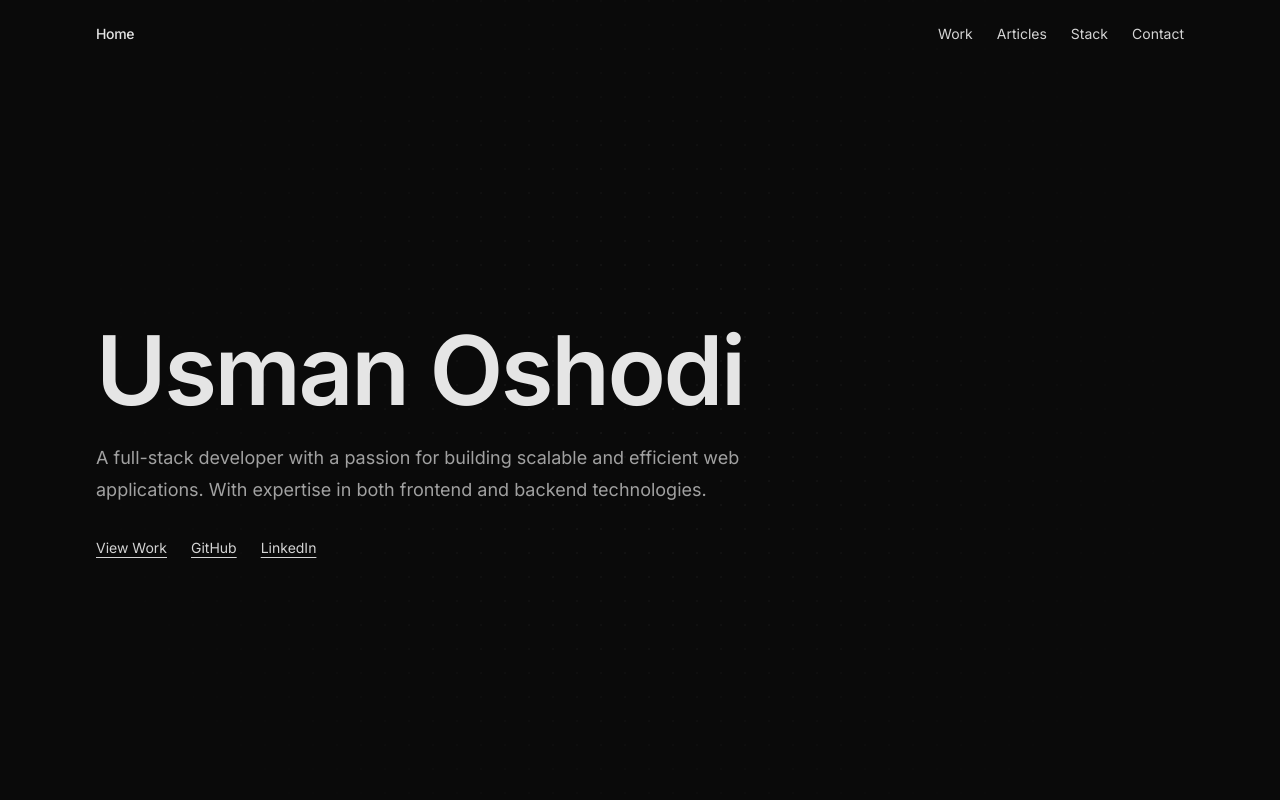
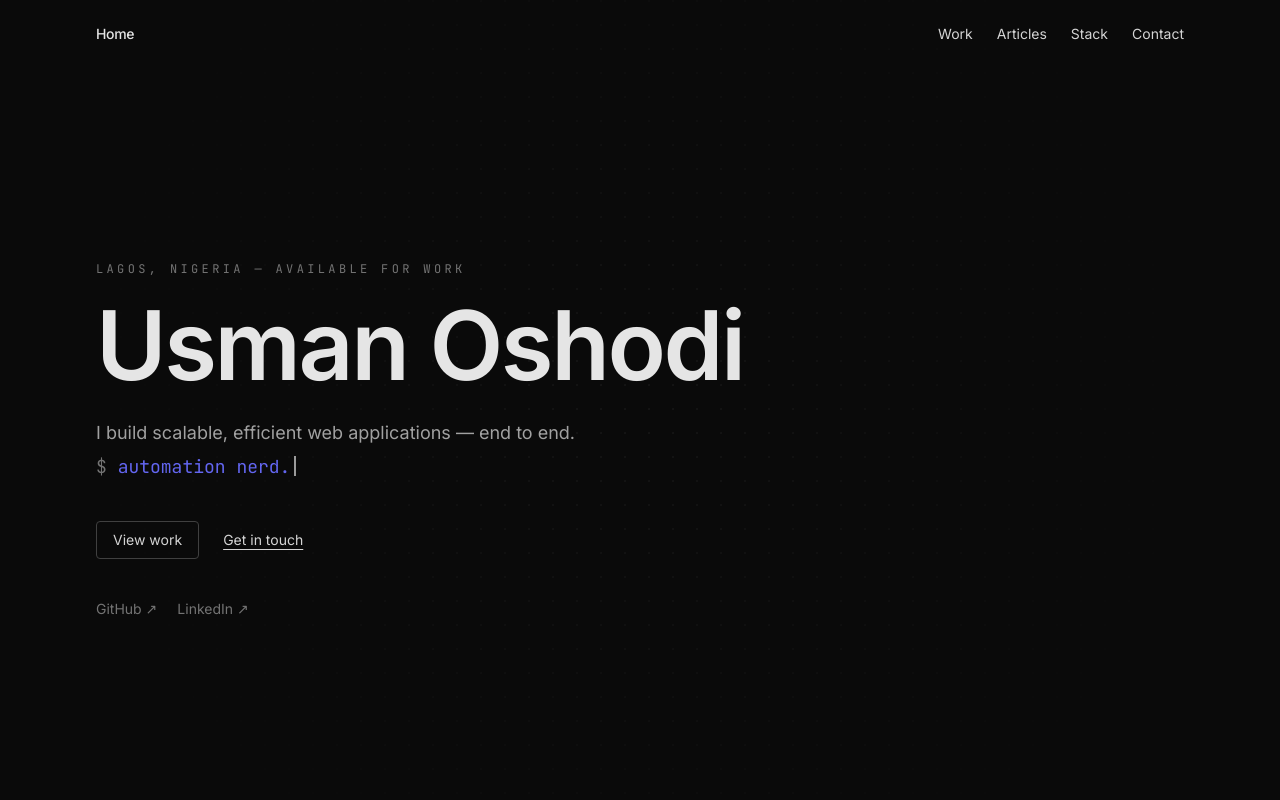
Before and after one commit to maxixo/port, a Next.js app: page / in a window 1280 px wide. Shown: the top 800 px of the page. Built offline with nearby package versions, Linux system fonts and the light colour scheme.

Commit message:
feat: hero upgrade — rotating roles, availability line, refined CTAs and socials

```diff
--- a/src/components/Hero.tsx
+++ b/src/components/Hero.tsx
@@ -1,9 +1,28 @@
+"use client";
+
+import { useEffect, useState } from "react";
+
 const socialLinks = [
   { label: "GitHub", href: "https://github.com/maxixo" },
   { label: "LinkedIn", href: "https://www.linkedin.com/in/usman-oshodi-28326b307/" },
 ];
 
+const roles = [
+  "full-stack developer.",
+  "dashboard builder.",
+  "automation nerd.",
+];
+
 export default function Hero() {
+  const [roleIndex, setRoleIndex] = useState(0);
+
+  useEffect(() => {
+    const t = setInterval(() => {
+      setRoleIndex((i) => (i + 1) % roles.length);
+    }, 2600);
+    return () => clearInterval(t);
+  }, []);
+
   return (
     <div className="relative overflow-hidden">
       <div
@@ -17,28 +36,46 @@ export default function Hero() {
       />
       <div className="mx-auto flex min-h-screen max-w-6xl items-center px-8">
         <div className="max-w-3xl pt-20">
-          <h1 className="text-6xl font-semibold tracking-tight text-foreground sm:text-7xl md:text-8xl">
+          <p className="font-mono text-xs uppercase tracking-[0.28em] text-neutral-500">
+            Lagos, Nigeria — available for work
+          </p>
+          <h1 className="mt-5 text-6xl font-semibold tracking-tight text-foreground sm:text-7xl md:text-8xl">
             Usman Oshodi
           </h1>
           <p className="mt-6 max-w-2xl text-lg leading-8 text-neutral-400">
-            A full-stack developer with a passion for building scalable and efficient web applications.
-            With expertise in both frontend and backend technologies. </p>
-          <div className="mt-8 flex items-center gap-6 text-sm text-neutral-300">
+            I build scalable, efficient web applications — end to end.
+          </p>
+          <p
+            aria-label={roles[roleIndex]}
+            className="mt-1 font-mono text-lg text-accent transition-opacity duration-300"
+          >
+            <span className="text-neutral-500">$</span> {roles[roleIndex]}
+            <span className="ml-1 inline-block h-5 w-[2px] translate-y-[3px] animate-pulse bg-neutral-400" />
+          </p>
+          <div className="mt-10 flex items-center gap-6 text-sm text-neutral-300">
             <a
               href="#work"
+              className="rounded-sm border border-neutral-700 px-4 py-2 transition-colors duration-200 hover:border-neutral-500 hover:text-foreground"
+            >
+              View work
+            </a>
+            <a
+              href="mailto:hello@oshodiusman.dev"
               className="underline underline-offset-4 transition-colors duration-200 hover:text-accent"
             >
-              View Work
+              Get in touch
             </a>
-            {socialLinks.map((link) => (
+          </div>
+          <div className="mt-10 flex items-center gap-5 text-sm text-neutral-500">
+            {socialLinks.map((s) => (
               <a
-                key={link.label}
-                href={link.href}
+                key={s.label}
+                href={s.href}
                 target="_blank"
                 rel="noreferrer"
-                className="underline underline-offset-4 transition-colors duration-200 hover:text-accent"
+                className="transition-colors duration-200 hover:text-foreground"
               >
-                {link.label}
+                {s.label} ↗
               </a>
             ))}
           </div>
```
Also changed, not shown: 1 other file (tests, documents, lock files or other folders).
